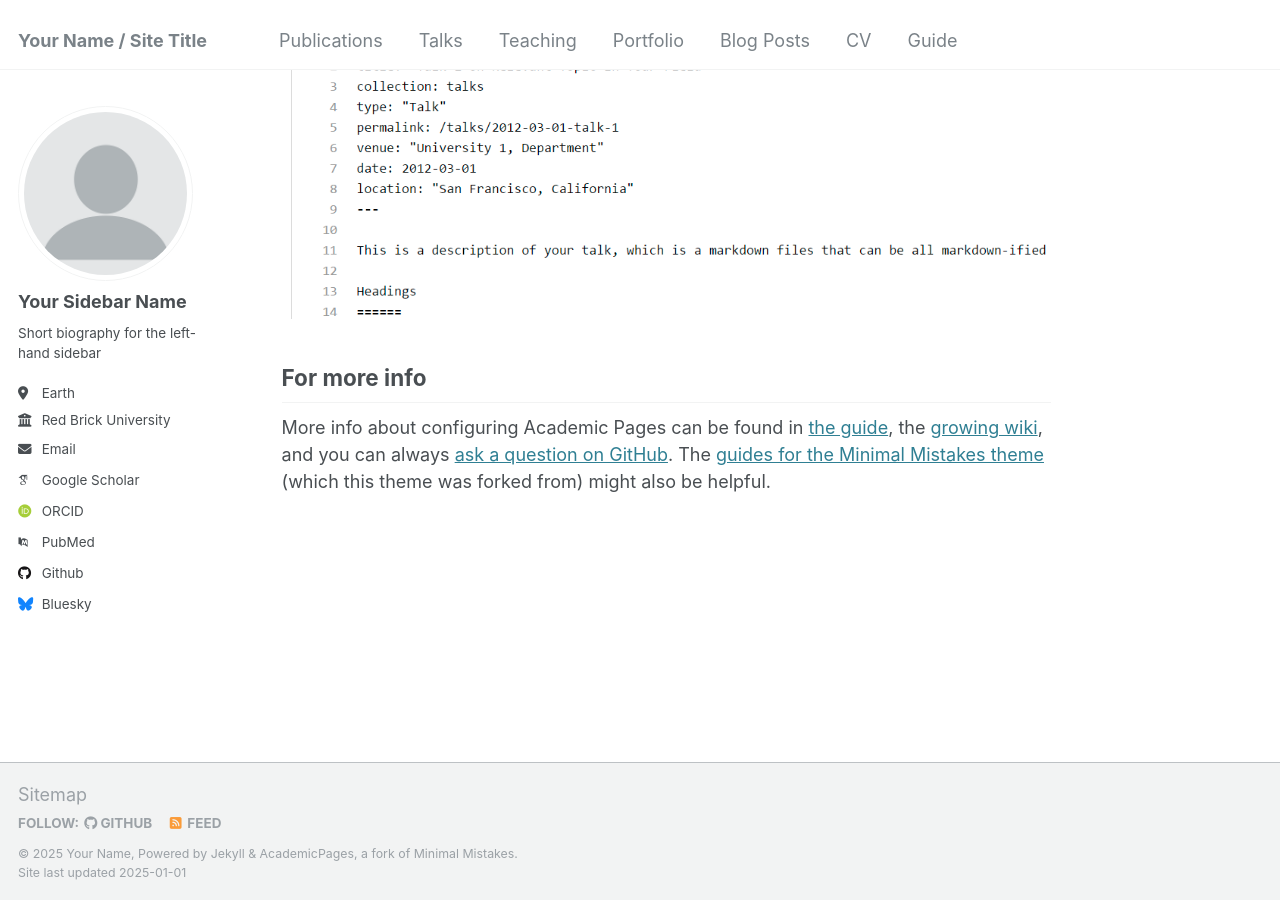
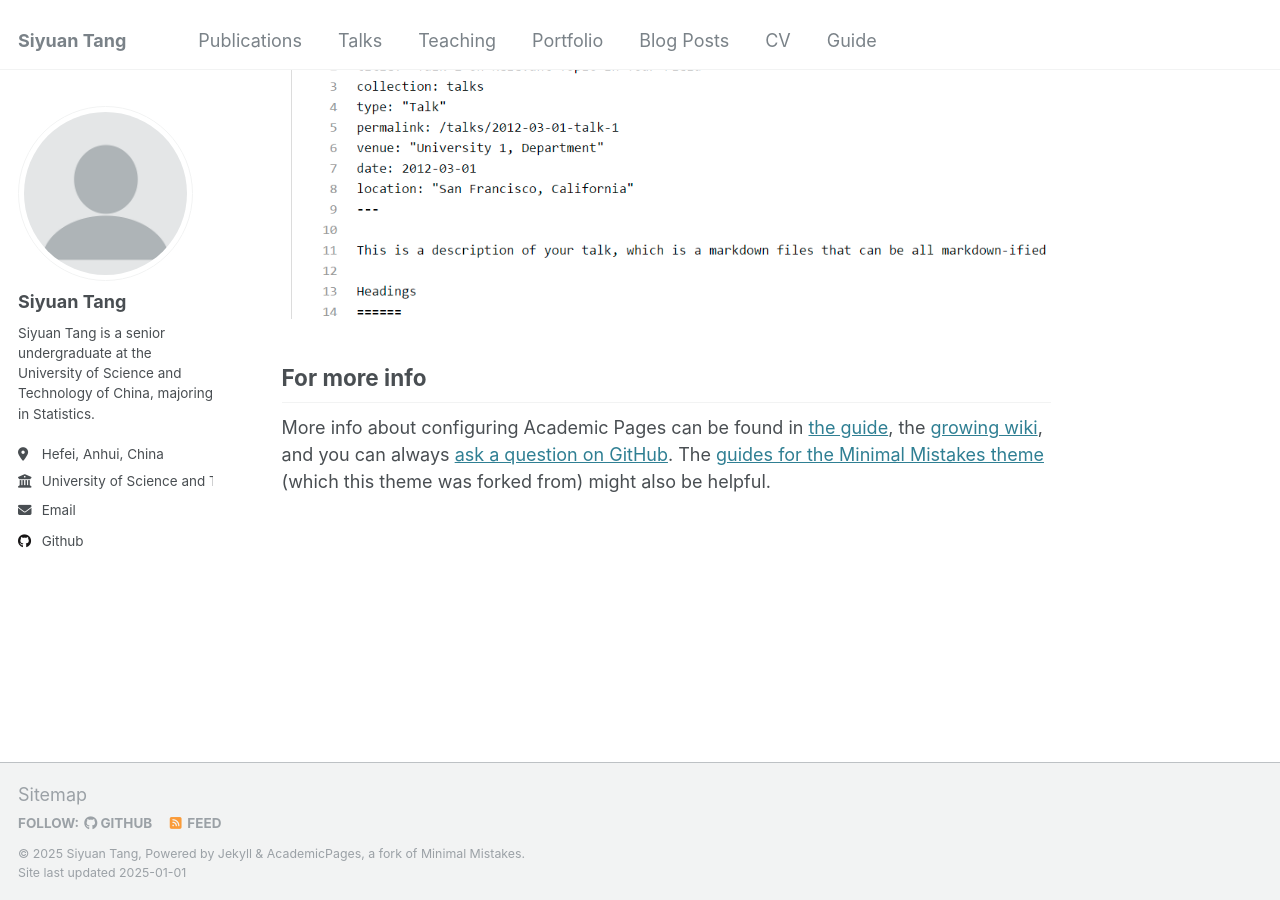
Before and after one commit to jacktangsy/jacktangsy.github.io, a Jekyll site: the page built from _pages/about.md, in a window 1280 px wide and 900 px high, scrolled down 2643 px. Built offline with Jekyll 4.4.1, drawn with Linux system fonts in a browser that asks for light colours; some web fonts are replaced.

Commit message:
_config.yml

```diff
--- a/_config.yml
+++ b/_config.yml
@@ -8,11 +8,11 @@
 
 # Basic Site Settings
 locale                   : "en-US"
-title                    : "Your Name / Site Title"
+title                    : "Siyuan Tang"
 title_separator          : "-"
-name                     : &name "Your Name"
+name                     : &name "Siyuan Tang"
 description              : &description "personal description"
-url                      : https://academicpages.github.io # the base hostname & protocol for your site e.g. "https://[your GitHub username].github.io"
+url                      : https://jacktangsy.github.io/ # the base hostname & protocol for your site e.g. "https://[your GitHub username].github.io"
 baseurl                  : "" # the subpath of your site, e.g. "/blog"
 repository               : "academicpages/academicpages.github.io"
 
@@ -22,21 +22,21 @@ repository               : "academicpages/academicpages.github.io"
 author:
   # Biographic information
   avatar           : "profile.png"
-  name             : "Your Sidebar Name"
+  name             : "Siyuan Tang"
   pronouns         : # example: "she/her"
-  bio              : "Short biography for the left-hand sidebar"
-  location         : "Earth"
-  employer         : "Red Brick University"
+  bio              : "Siyuan Tang is a senior undergraduate at the University of Science and Technology of China, majoring in Statistics."
+  location         : "Hefei, Anhui, China"
+  employer         : "University of Science and Technology of China"
   uri              : # URL
-  email            : "none@example.org"
+  email            : "tang211061@mail.ustc.edu.cn"
 
   # Academic websites
   arxiv            : # URL - Update with the correct link to your profile
-  googlescholar    : "https://scholar.google.com/citations?user=PS_CX0AAAAAJ"
+  googlescholar    : # "https://scholar.google.com/citations?user=PS_CX0AAAAAJ"
   impactstory      : # URL
-  orcid            : "http://orcid.org/yourorcidurl"
+  orcid            : # "http://orcid.org/yourorcidurl"
   semantic         : # URL
-  pubmed           : "https://www.ncbi.nlm.nih.gov/pubmed/?term=john+snow"
+  pubmed           : # "https://www.ncbi.nlm.nih.gov/pubmed/?term=john+snow"
   researchgate     : # URL
   scopus           : # URL
 
@@ -49,7 +49,7 @@ author:
   stackoverflow    : # User number or user number and name (i.e., use "1" or "1/jeff-atwood")
 
   # Social media
-  bluesky          : "bsky.app" # Replace this with you Bluesky username
+  bluesky          : # "bsky.app" # Replace this with you Bluesky username
   facebook         : # Username
   flickr           : # Username
   foursquare       : # Username
```
